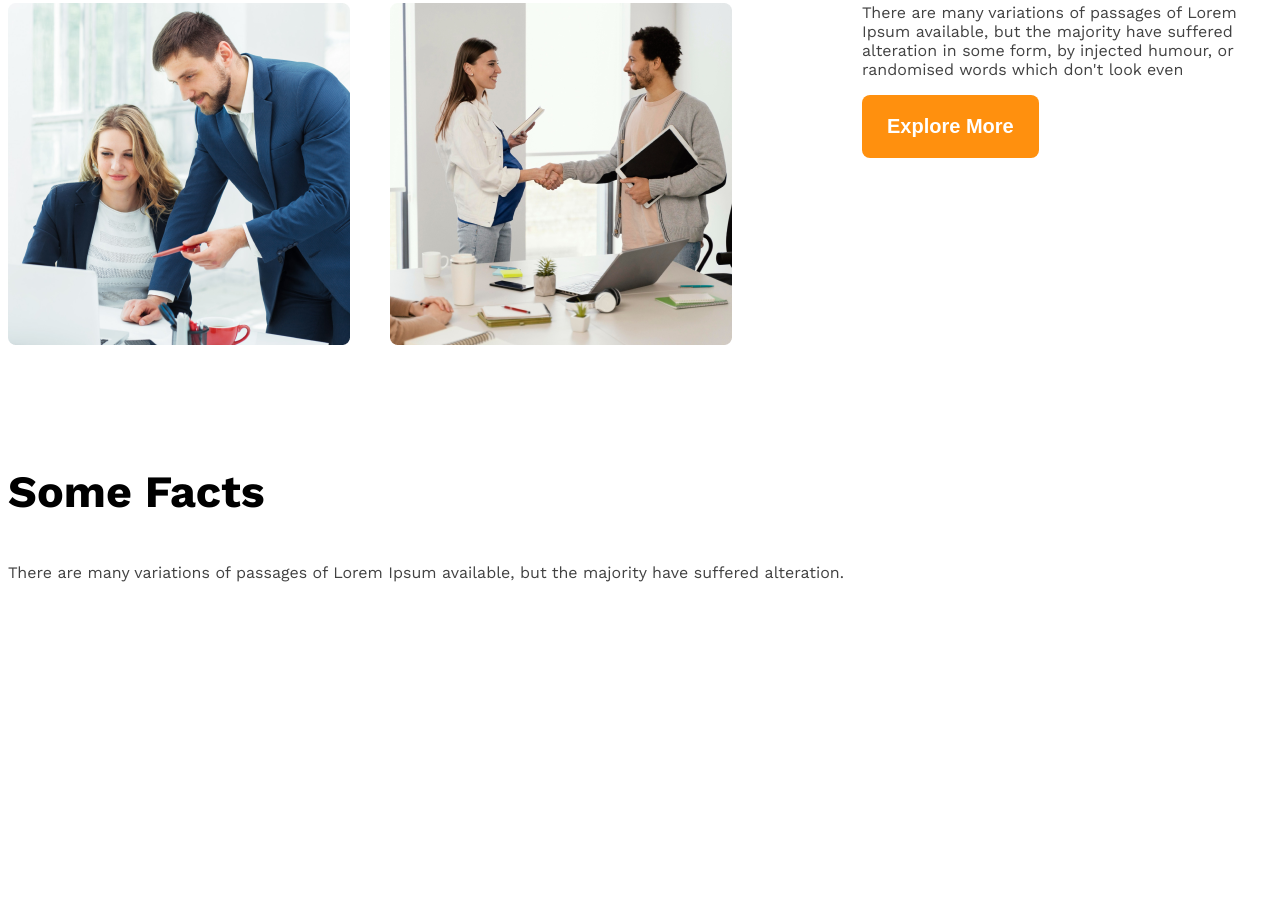
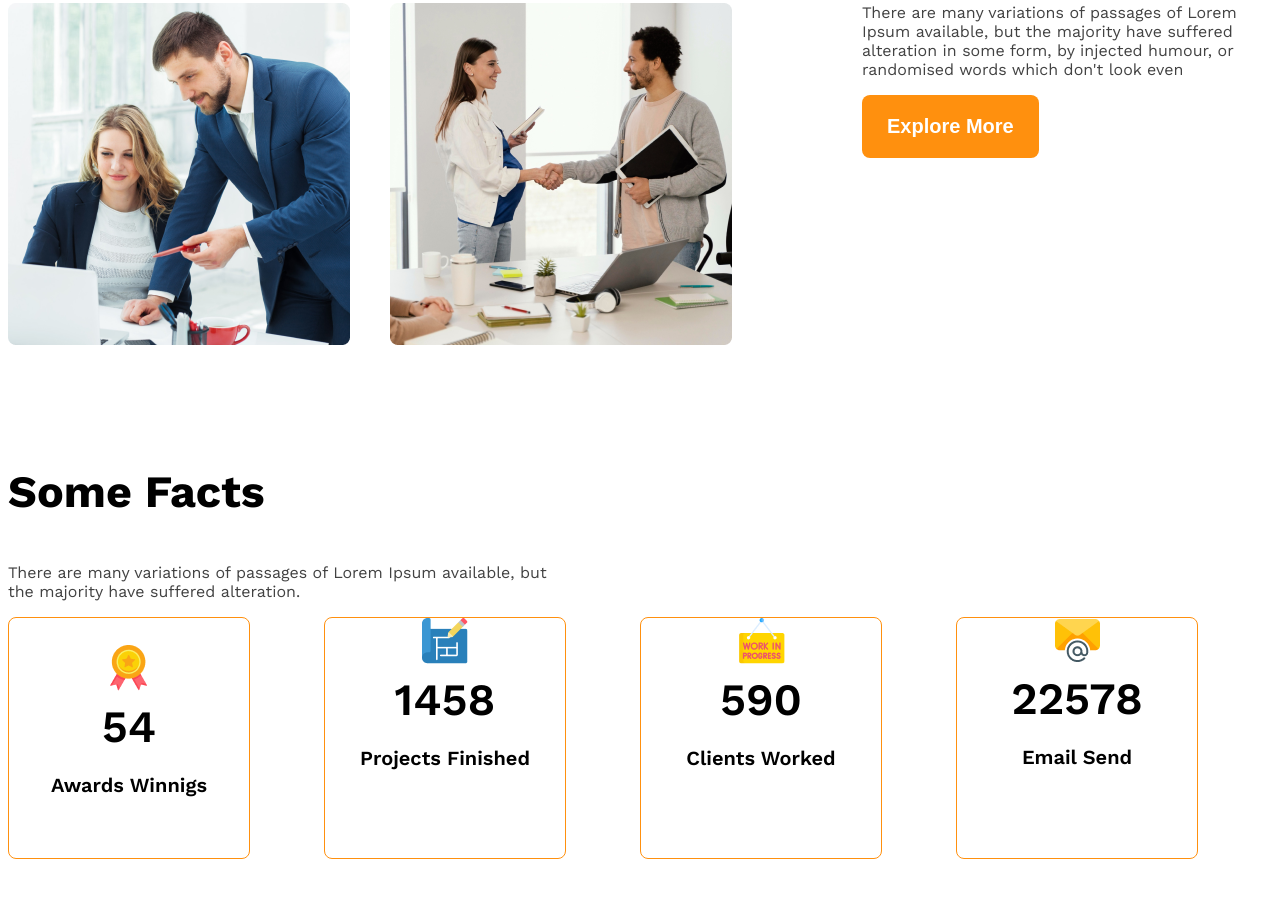
Before and after one commit to bijoy133/g3-architec-website, a plain HTML site: page index.html in a window 1280 px wide. Shown: the part 1683-2580 px from the top of the page. Before the commit the page ends 2544 px from the top, so only its background shows below. Drawn offline with nearby package versions, Linux system fonts and the light colour scheme.

Commit message:
added a some fact style

```diff
--- a/index.html
+++ b/index.html
@@ -55,27 +55,35 @@
         <!-- feature will enjoy -->
          <section>
             <h3 class="section-title">Some Facts</h3>
-            <p class="text-light-gray">There are many variations of passages of Lorem Ipsum available, but the majority have suffered alteration.</p>
+            <p class="text-light-gray fact-description">There are many variations of passages of Lorem Ipsum available, but the majority have suffered alteration.</p>
             <div class="fact-container">
-                <div class="fact">
-                    <img src="" alt="" class="fact-icon">
-                    <h4 class="fact-number"></h4>
-                    <h5 class="fact-name"></h5>
+                <div class="fact-card display-flex">
+                   <div>
+                    <img src="images/icons/ribon.png" alt="" class="fact-icon">
+                    <h4 class="fact-number">54</h4>
+                    <h5 class="fact-name">Awards Winnigs</h5>
+                   </div>
                 </div>
-                <div class="fact">
-                    <img src="" alt="" class="fact-icon">
-                    <h4 class="fact-number"></h4>
-                    <h5 class="fact-name"></h5>
+                <div class="fact-card">
+                    <div>
+                        <img src="images/icons/projects.png" alt="" class="fact-icon">
+                    <h4 class="fact-number">1458</h4>
+                    <h5 class="fact-name">Projects Finished</h5>
+                    </div>
                 </div>
-                <div class="fact">
-                    <img src="" alt="" class="fact-icon">
-                    <h4 class="fact-number"></h4>
-                    <h5 class="fact-name"></h5>
+                <div class="fact-card">
+                    <div>
+                        <img src="images/icons/customers.png" alt="" class="fact-icon">
+                    <h4 class="fact-number">590</h4>
+                    <h5 class="fact-name">Clients Worked</h5>
+                    </div>
                 </div>
-                <div class="fact">
-                    <img src="" alt="" class="fact-icon">
-                    <h4 class="fact-number"></h4>
-                    <h5 class="fact-name"></h5>
+                <div class="fact-card">
+                  <div>
+                    <img src="images/icons/email.png" alt="" class="fact-icon">
+                    <h4 class="fact-number">22578</h4>
+                    <h5 class="fact-name">Email Send</h5>
+                  </div>
                 </div>
             </div>
          </section>
--- a/styles/architects.css
+++ b/styles/architects.css
@@ -106,7 +106,35 @@ main> section{
     font-weight:500px;
 
 }
+/* some fact related styles */
+.fact-container{
+    display: grid;
+    grid-template-columns: repeat(4,1fr);
 
+}
+.fact-card{
+    border: 1px solid #FF900E;
+    width:240px;
+    height:240px;
+    border-radius: 8px;
+    text-align: center;
+    align-items: center;
+    justify-content: center;
+}
+.fact-number{
+    font-weight: 600;
+    font-size: 2.8rem;
+    margin-top: 5px;
+    margin-bottom: 10px;
+}
+.fact-name{
+    font-size: 1.25rem;
+    font-weight: 600;
+    margin-top: 20px;
+}
+.fact-description{
+    max-width: 540px;
+}
 
 /* responsive media query */
 
```
